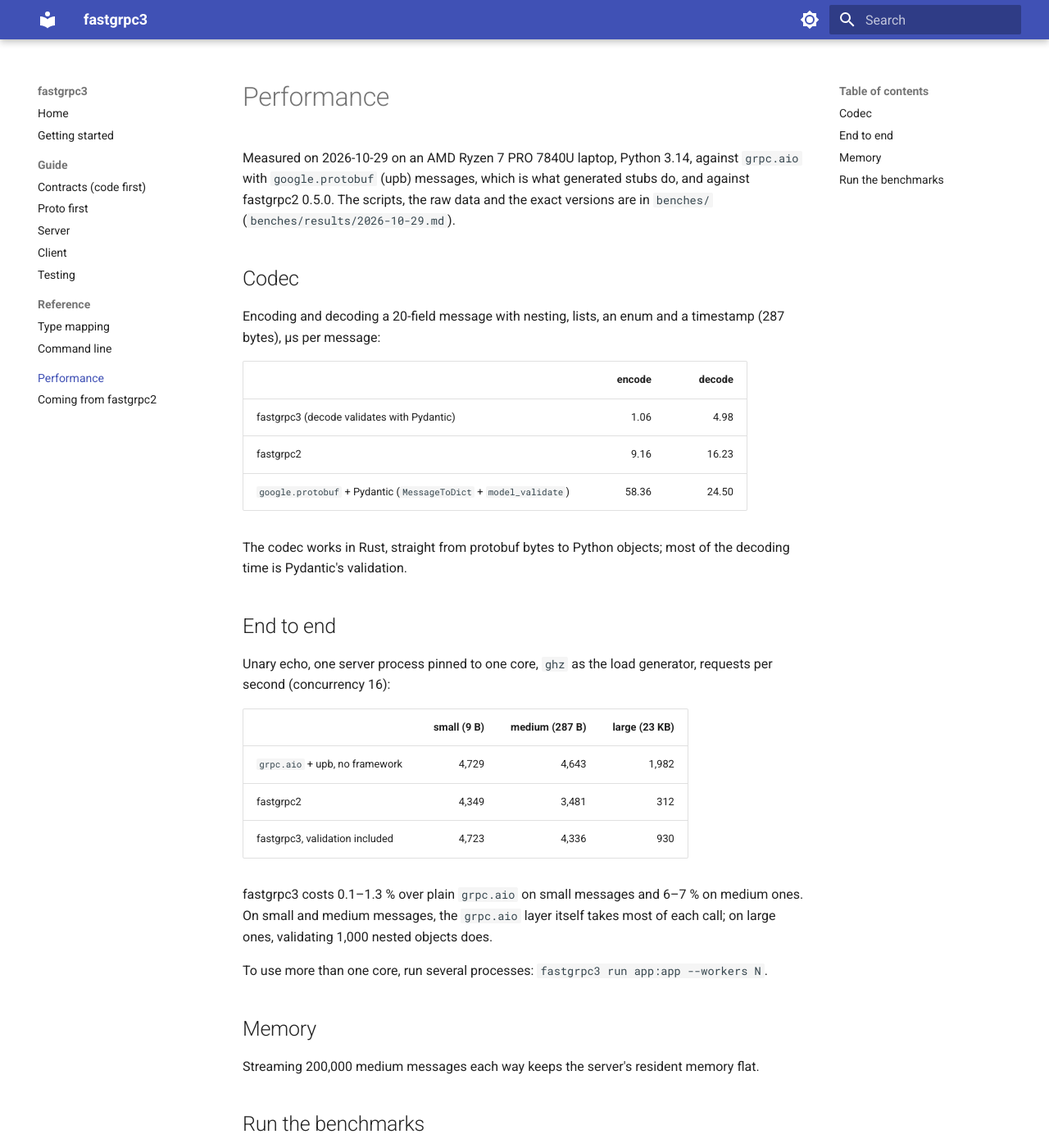
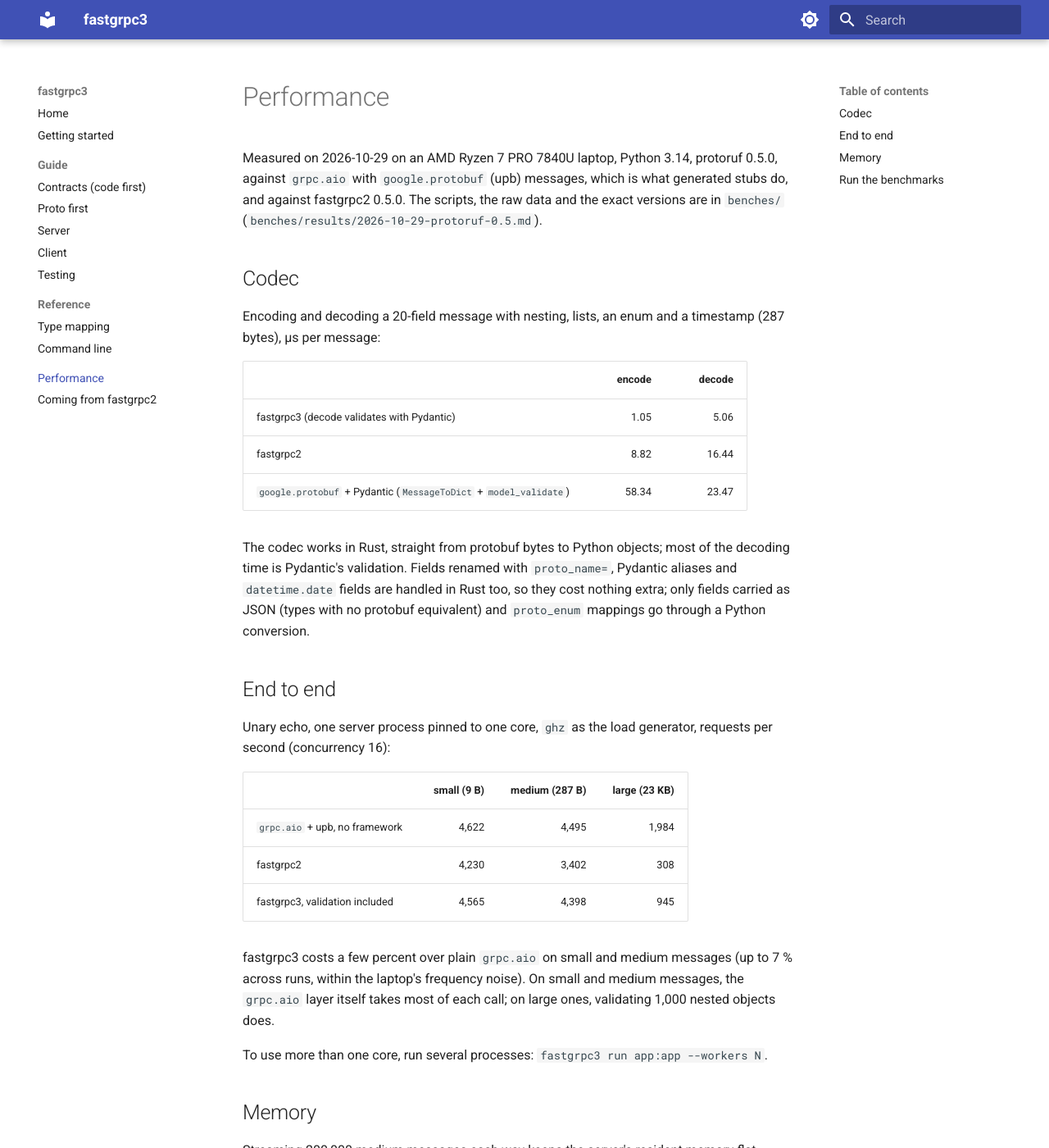
Before and after one commit to EdwinAlkins/fastgrpc3, an MkDocs documentation site: the page built from docs/performance.md, in a window 1280 px wide and 1400 px high. Shown: the whole window at 82% size. Built offline with MkDocs 1.6.1 and Material for MkDocs 9.7.7, drawn with Linux system fonts in a browser that asks for light colours.

Commit message:
docs: benchmarks with protoruf 0.5.0

```diff
--- a/docs/performance.md
+++ b/docs/performance.md
@@ -1,9 +1,9 @@
 # Performance
 
-Measured on 2026-10-29 on an AMD Ryzen 7 PRO 7840U laptop, Python 3.14, against
-`grpc.aio` with `google.protobuf` (upb) messages, which is what generated stubs do, and
-against fastgrpc2 0.5.0. The scripts, the raw data and the exact versions are in
-`benches/` (`benches/results/2026-10-29.md`).
+Measured on 2026-10-29 on an AMD Ryzen 7 PRO 7840U laptop, Python 3.14, protoruf 0.5.0,
+against `grpc.aio` with `google.protobuf` (upb) messages, which is what generated stubs do,
+and against fastgrpc2 0.5.0. The scripts, the raw data and the exact versions are in
+`benches/` (`benches/results/2026-10-29-protoruf-0.5.md`).
 
 ## Codec
 
@@ -12,12 +12,15 @@
 
 | | encode | decode |
 |-|-------:|-------:|
-| fastgrpc3 (decode validates with Pydantic) | 1.06 | 4.98 |
-| fastgrpc2 | 9.16 | 16.23 |
-| `google.protobuf` + Pydantic (`MessageToDict` + `model_validate`) | 58.36 | 24.50 |
+| fastgrpc3 (decode validates with Pydantic) | 1.05 | 5.06 |
+| fastgrpc2 | 8.82 | 16.44 |
+| `google.protobuf` + Pydantic (`MessageToDict` + `model_validate`) | 58.34 | 23.47 |
 
 The codec works in Rust, straight from protobuf bytes to Python objects; most of the
-decoding time is Pydantic's validation.
+decoding time is Pydantic's validation. Fields renamed with `proto_name=`, Pydantic aliases
+and `datetime.date` fields are handled in Rust too, so they cost nothing extra; only fields
+carried as JSON (types with no protobuf equivalent) and `proto_enum` mappings go through a
+Python conversion.
 
 ## End to end
 
@@ -26,13 +29,14 @@
 
 | | small (9 B) | medium (287 B) | large (23 KB) |
 |-|------:|------:|------:|
-| `grpc.aio` + upb, no framework | 4,729 | 4,643 | 1,982 |
-| fastgrpc2 | 4,349 | 3,481 | 312 |
-| fastgrpc3, validation included | 4,723 | 4,336 | 930 |
+| `grpc.aio` + upb, no framework | 4,622 | 4,495 | 1,984 |
+| fastgrpc2 | 4,230 | 3,402 | 308 |
+| fastgrpc3, validation included | 4,565 | 4,398 | 945 |
 
-fastgrpc3 costs 0.1–1.3 % over plain `grpc.aio` on small messages and 6–7 % on medium
-ones. On small and medium messages, the `grpc.aio` layer itself takes most of each call;
-on large ones, validating 1,000 nested objects does.
+fastgrpc3 costs a few percent over plain `grpc.aio` on small and medium messages (up to
+7 % across runs, within the laptop's frequency noise). On small and medium messages, the
+`grpc.aio` layer itself takes most of each call; on large ones, validating 1,000 nested
+objects does.
 
 To use more than one core, run several processes: `fastgrpc3 run app:app --workers N`.
 
```
Also changed, not shown: benches/results/2026-10-29-protoruf-0.5.md (added, +86 -0 lines), benches/results/2026-10-29-protoruf-0.5/codec.md (added, +15 -0 lines), benches/results/2026-10-29-protoruf-0.5/converted.md (added, +11 -0 lines), benches/results/2026-10-29-protoruf-0.5/e2e.md (added, +23 -0 lines), benches/results/2026-10-29-protoruf-0.5/stream.md (added, +3 -0 lines), 4 other files.
